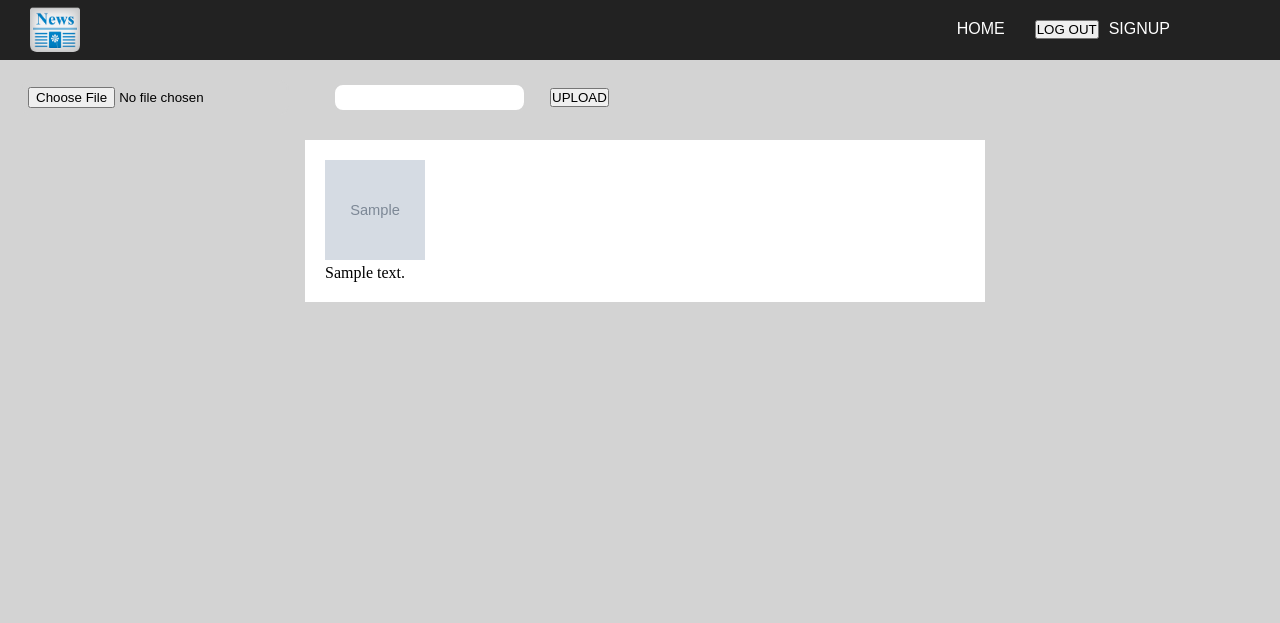
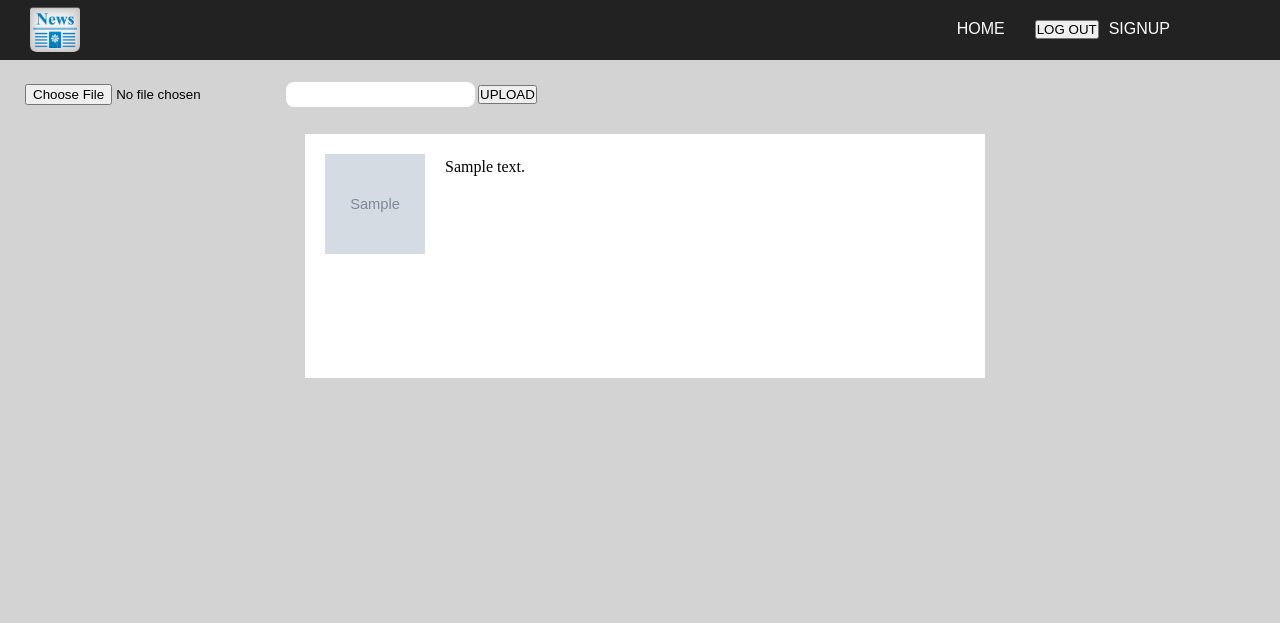
Before and after one commit to JohanGeorge/Major-Project-SDD, a PHP site: page / in a window 1280 px wide. Shown: the top 623 px of the page. Run offline with PHP 8.4, Linux system fonts and the light colour scheme; the visitor is signed in with stand-in values (Sample User, id 1); tables that the repository leaves empty or names only in its code hold one stand-in row (values such as "Sample post"); grey boxes marked "Sample" are stand-in pictures.

Commit message:
Update style.css

```diff
--- a/style.css
+++ b/style.css
@@ -12,6 +12,15 @@ div.post{
 	border:5px solid lightgrey;
 	width:50%;
 	margin-right:200px;
+}
+div.desc{
+	position:relative;
+	top:-100px;
+	left:120px;
+	width:80%;
+	height:200px;
+	margin-bottom:-100px;
+	word-wrap:break-word;
 }
 *{
 	margin:0px;
@@ -55,16 +64,20 @@ input:hover{
 }
 input {
 	padding: 5px 6px;
-	margin: 20px;
+	margin: -3px;
 	border-radius: 10px;
 	border:2px solid lightgrey;
 	outline:none;/*when text is clicked on no border appears*/
+}
+div.upload{
+	margin:20px;
 }
 html{
 	background-color:lightgrey;
 }
 body{
 	color:black;
+	margin-bottom:100px;
 }
 div.footer{
 	color:red;
@@ -78,6 +91,3 @@ div.footer{
 	bottom:0px;
 
 }
-img{
-
-}
```
